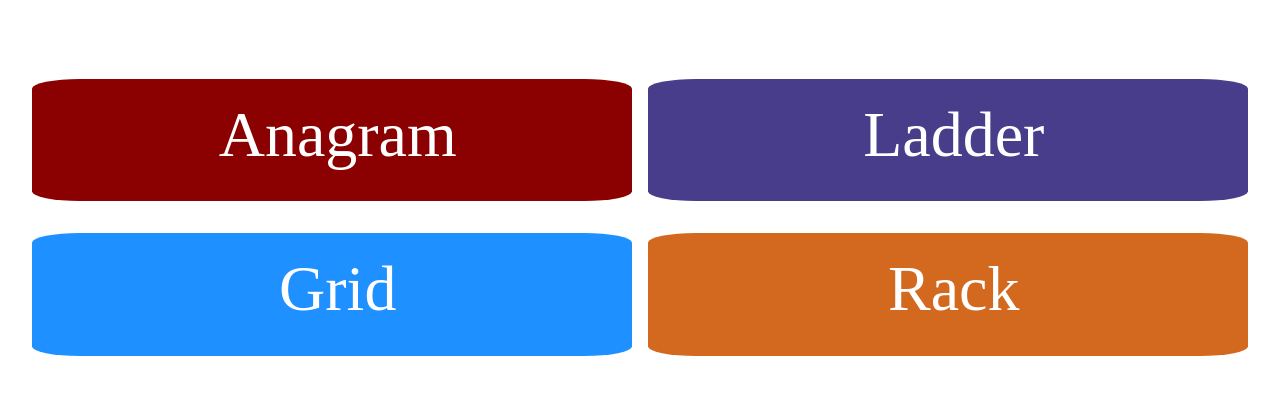
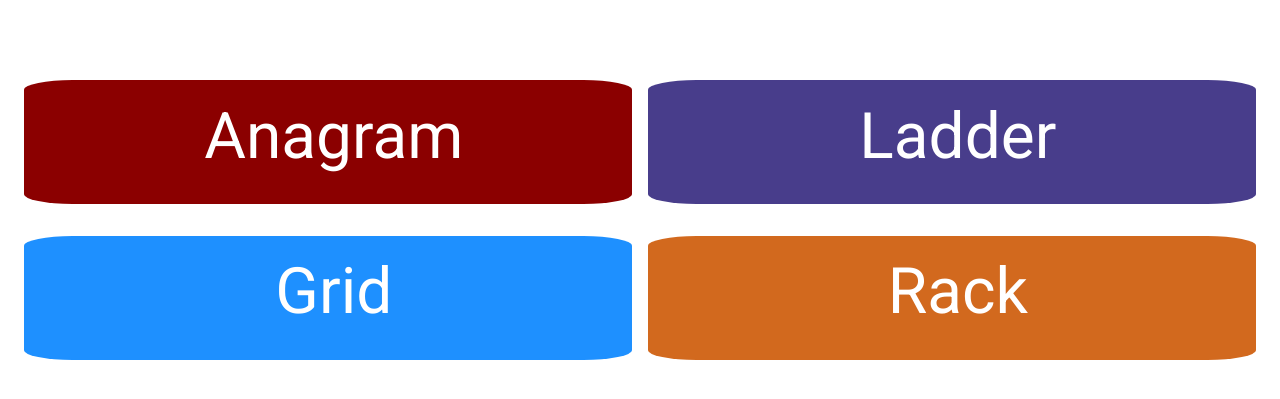
Before and after one commit to jgthomas/playwords.xyz, a Flask app: page / in a window 1280 px wide. Shown: the top 399 px of the page. Run offline with Flask 2, Linux system fonts and the light colour scheme.

Commit message:
homepage uses roboto font

```diff
--- a/static/styles/index.css
+++ b/static/styles/index.css
@@ -1,3 +1,8 @@
+body {
+        margin: 0;
+        font-size: 16px;
+        font-family: 'Roboto', sans-serif;
+}
 
 /* TEMP */
 .main-site-nav {
--- a/templates/index.html
+++ b/templates/index.html
@@ -2,6 +2,7 @@
 {% block head %}
   <meta name="viewport" content="width=device-width,initial-scale=1">
   <link rel=stylesheet href="{{ url_for('static', filename='styles/index.css') }}">
+  <link href="https://fonts.googleapis.com/css?family=Roboto" rel="stylesheet">
 {% endblock %}
 {% block main %}
 <div class="games game-link-block">
```
